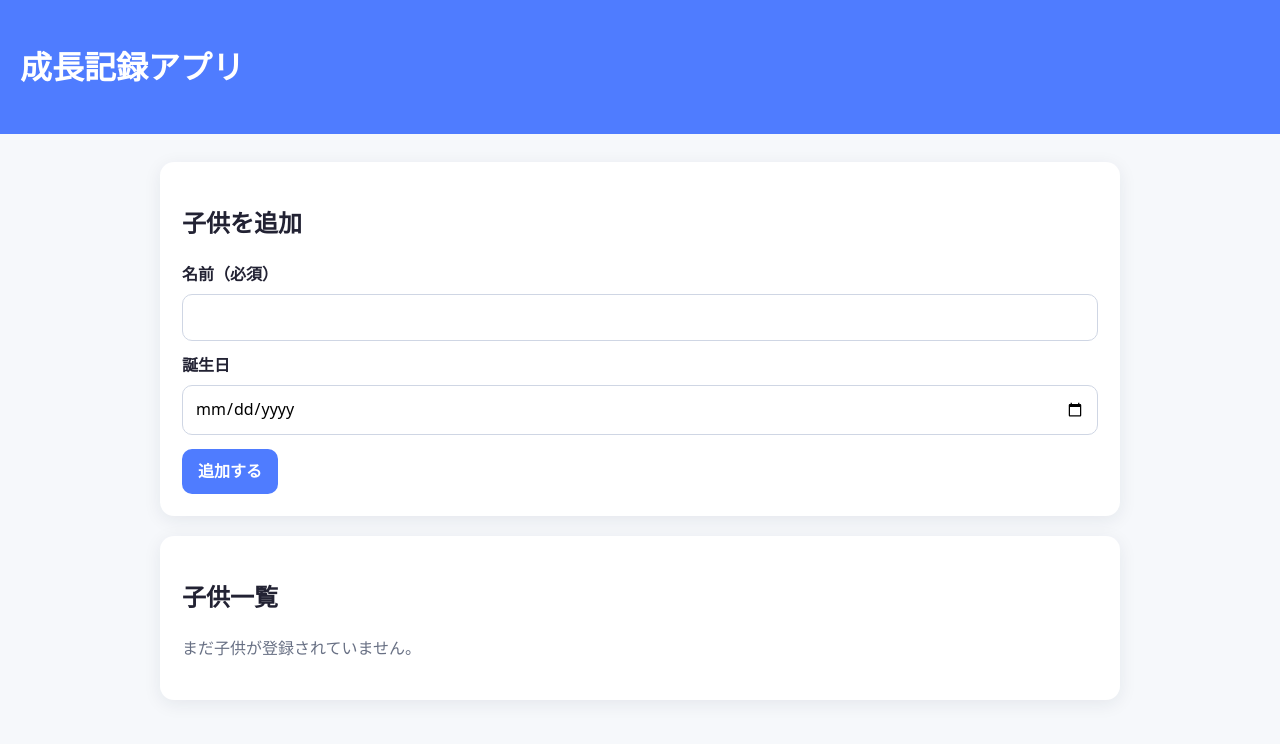
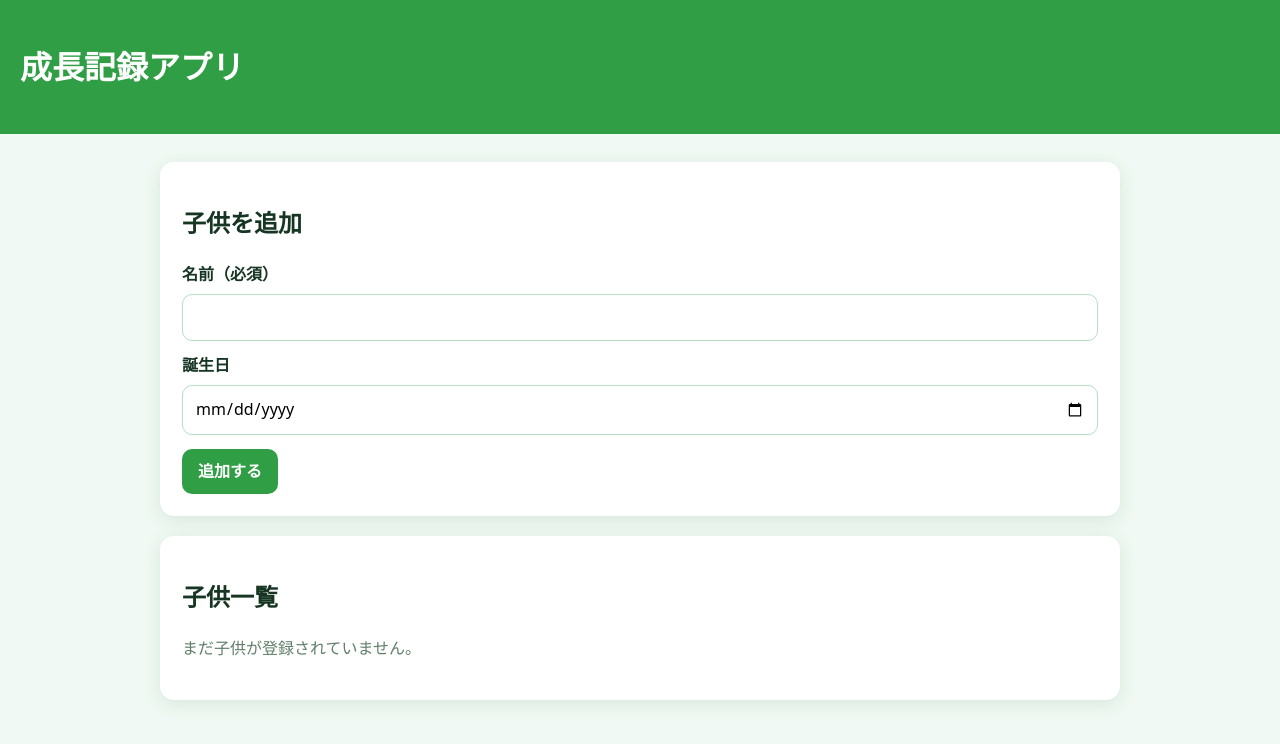
Before and after one commit to hayatamorita/growthApp, a Flask app: page / in a window 1280 px wide. Shown: the top 744 px of the page. Run offline with Flask 3, Linux system fonts and the light colour scheme; data that the repository does not hold is empty; some libraries are stand-ins or nearby versions.

Commit message:
Update home theme to green

```diff
--- a/app/templates/base.html
+++ b/app/templates/base.html
@@ -7,13 +7,13 @@
   <style>
     body {
       margin: 0;
-      background: #f6f8fb;
-      color: #223;
+      background: #f0f9f3;
+      color: #173523;
       font-family: system-ui, -apple-system, BlinkMacSystemFont, "Segoe UI", sans-serif;
       line-height: 1.6;
     }
     header {
-      background: #4f7cff;
+      background: #2f9e44;
       color: white;
       padding: 20px;
     }
@@ -29,7 +29,7 @@
     .card {
       background: white;
       border-radius: 14px;
-      box-shadow: 0 4px 18px rgba(20, 32, 70, 0.08);
+      box-shadow: 0 4px 18px rgba(31, 111, 60, 0.12);
       margin-bottom: 20px;
       padding: 22px;
     }
@@ -41,7 +41,7 @@
     input, textarea {
       box-sizing: border-box;
       width: 100%;
-      border: 1px solid #cfd6e4;
+      border: 1px solid #b7dfc4;
       border-radius: 10px;
       font: inherit;
       margin-top: 6px;
@@ -54,7 +54,7 @@
       display: inline-block;
       border: 0;
       border-radius: 10px;
-      background: #4f7cff;
+      background: #2f9e44;
       color: white;
       cursor: pointer;
       font: inherit;
@@ -67,7 +67,7 @@
       background: #e5484d;
     }
     .muted {
-      color: #687084;
+      color: #5f7f69;
     }
     .flash {
       border-radius: 10px;
@@ -87,7 +87,7 @@
       padding: 0;
     }
     .list li {
-      border-top: 1px solid #eef1f6;
+      border-top: 1px solid #dff2e4;
       padding: 14px 0;
     }
     .row {
```
